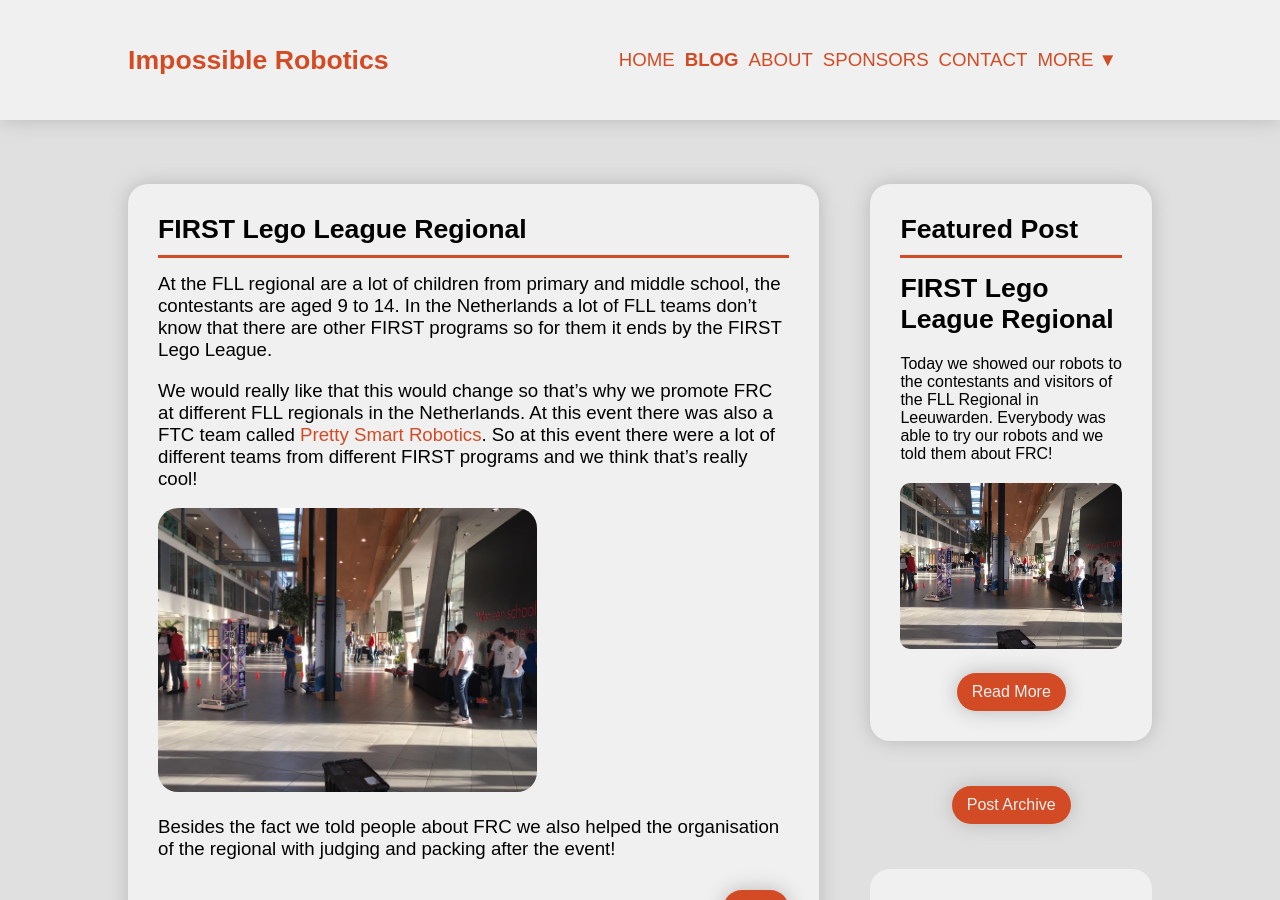
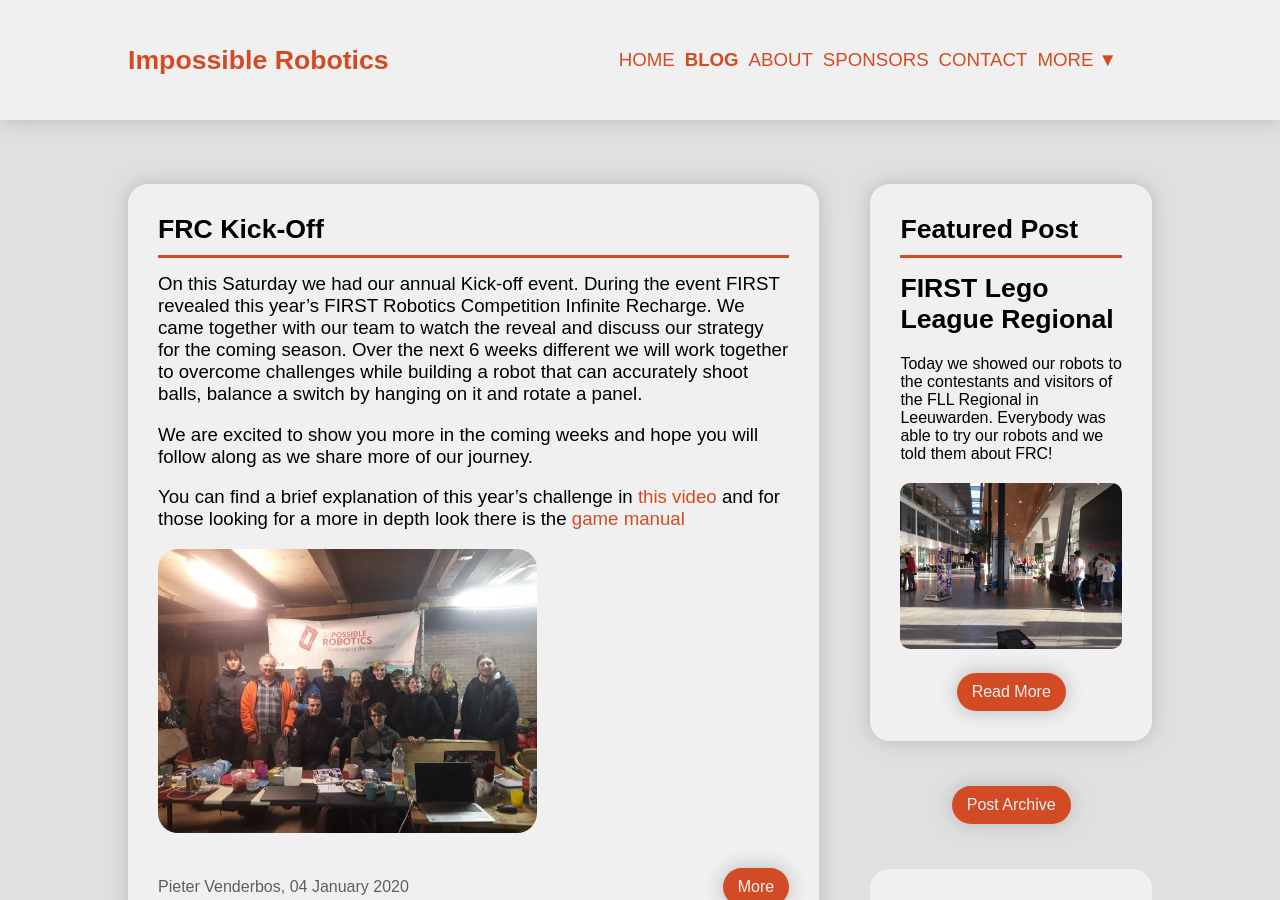
Before and after one commit to Impossible-Robotics/impossible-robotics.github.io, a Jekyll site: the page built from blog.html, in a window 1280 px wide and 900 px high. Built offline with Jekyll 4.4.1, drawn with Linux system fonts in a browser that asks for light colours.

Commit message:
Added post

```diff
--- a/_config.yml
+++ b/_config.yml
@@ -19,7 +19,7 @@
 # in the templates via {{ site.myvariable }}.
 
 title: 'Impossible Robotics'
-email: 'info.impossible-robotics@example.com'
+email: 'info@impossiblerobotics.nl'
 description: >- # this means to ignore newlines until "baseurl:"
   Impossible Robotics is an FRC team (team 5412) located in the North of the Netherlands.
   Visit our site for the latest news and information about our team!
--- /dev/null
+++ b/_posts/featured/2020-01-04-frc-kickoff.md
@@ -0,0 +1,27 @@
+---
+title: 'FRC Kick-Off'
+author: 'Pieter Venderbos'
+summary: >- # This is used in the description of google searches. Use as many keywords as possible.
+  On this day there was the FRC kick-off! The new FRC game called Infinite Recharge was revealed!
+thumbnail: '/res/posts/2020-01-04-frc-kickoff/thumbnail.jpg'
+---
+
+On this Saturday we had our annual Kick-off event. During the event FIRST revealed this year’s FIRST
+Robotics Competition Infinite Recharge. We came together with our team to watch the reveal and
+discuss our strategy for the coming season. Over the next 6 weeks different we will work together to
+overcome challenges while building a robot that can accurately shoot balls, balance a switch by
+hanging on it and rotate a panel.
+
+We are excited to show you more in the coming weeks and hope you will follow along as we share
+more of our journey.
+
+You can find a brief explanation of this year’s challenge in [this video][game-video] and for those looking for a
+more in depth look there is the [game manual][game-manual]
+
+![team-image]
+
+[team-image]: /res/posts/2020-01-04-frc-kickoff/photo1.jpg
+
+[game-manual]: https://firstfrc.blob.core.windows.net/frc2020/Manual/2020FRCGameSeasonManual.pdf
+
+[game-video]: https://www.youtube.com/watch?v=gmiYWTmFRVE&amp=&feature=emb_title
```
Also changed, not shown: res/posts/2020-01-04-frc-kickoff/photo1.jpg (added), res/posts/2020-01-04-frc-kickoff/thumbnail.jpg (added), 1 other file.
